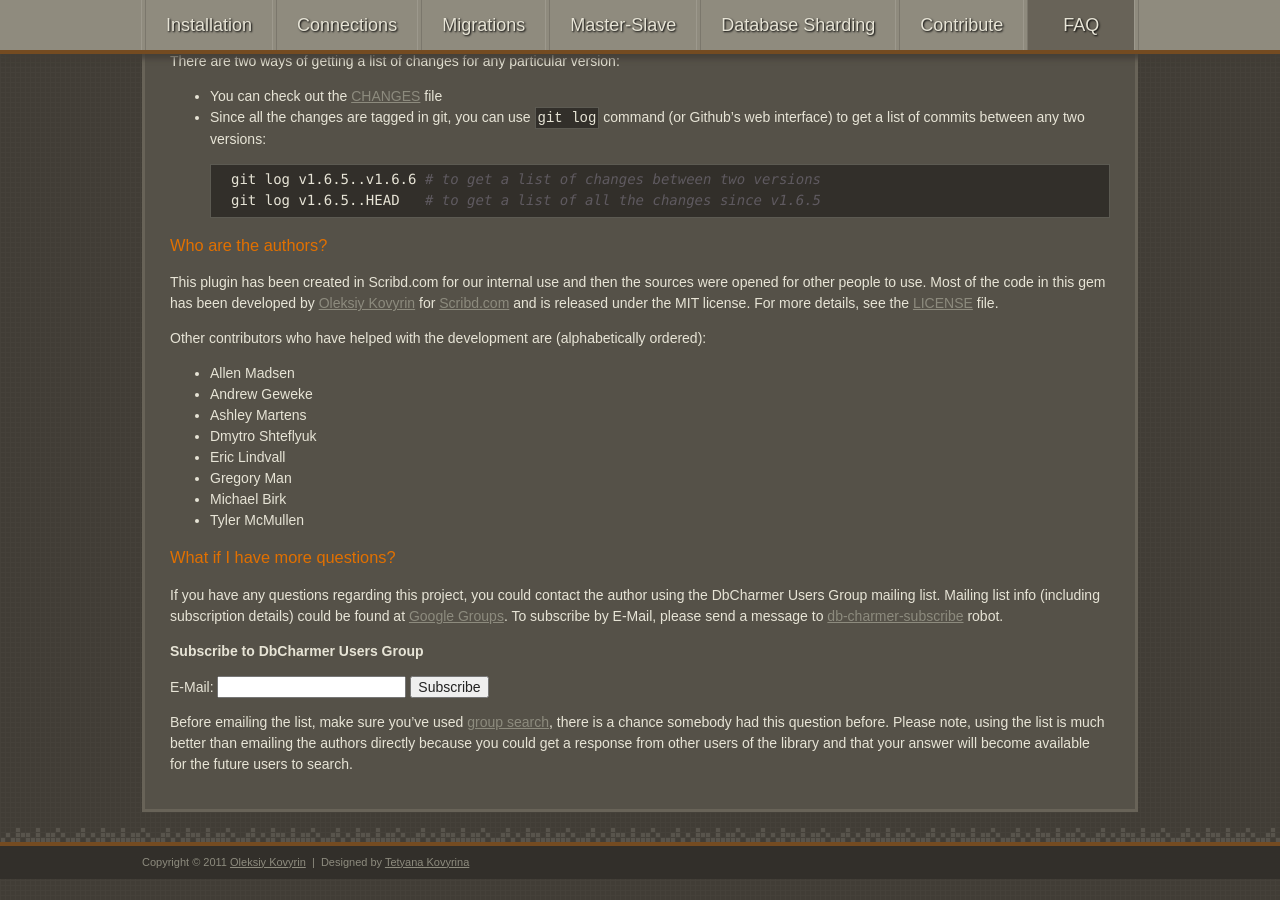
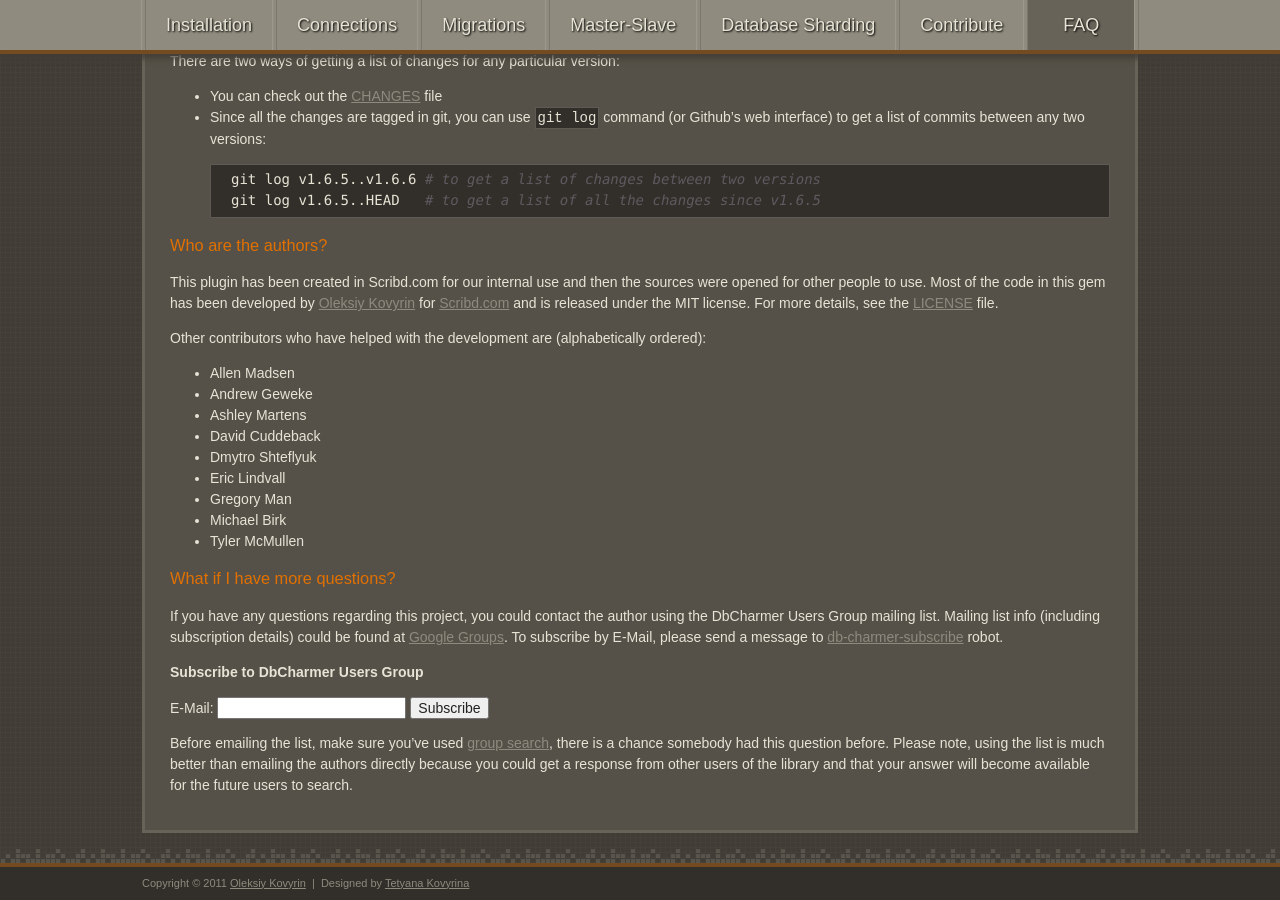
Before and after one commit to kovyrin/db-charmer, a Jekyll site: the page built from faq.html, in a window 1280 px wide and 900 px high, scrolled down 795 px. Built offline with Jekyll 4.4.1, drawn with Linux system fonts in a browser that asks for light colours; nearby versions of some CDN libraries; before the commit the page ends 1674 px from its top, so only the background shows below that.

Commit message:
Added one more contributor

```diff
--- a/faq.html
+++ b/faq.html
@@ -58,6 +58,7 @@ git log v1.6.5..HEAD   # to get a list of all the changes since v1.6.5
     <li>Allen Madsen</li>
     <li>Andrew Geweke</li>
     <li>Ashley Martens</li>
+    <li>David Cuddeback</li>
     <li>Dmytro Shteflyuk</li>
     <li>Eric Lindvall</li>
     <li>Gregory Man</li>
```
